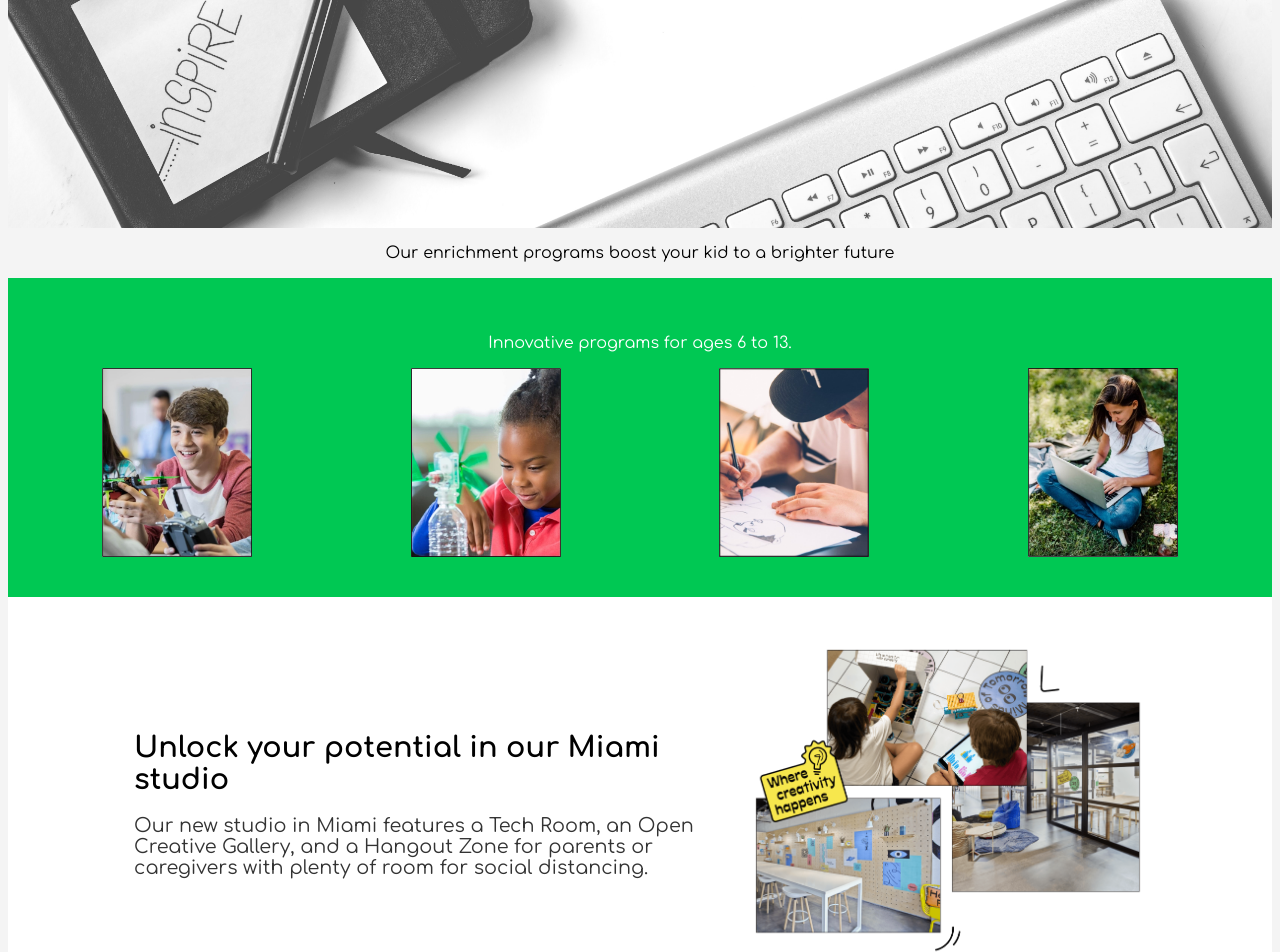
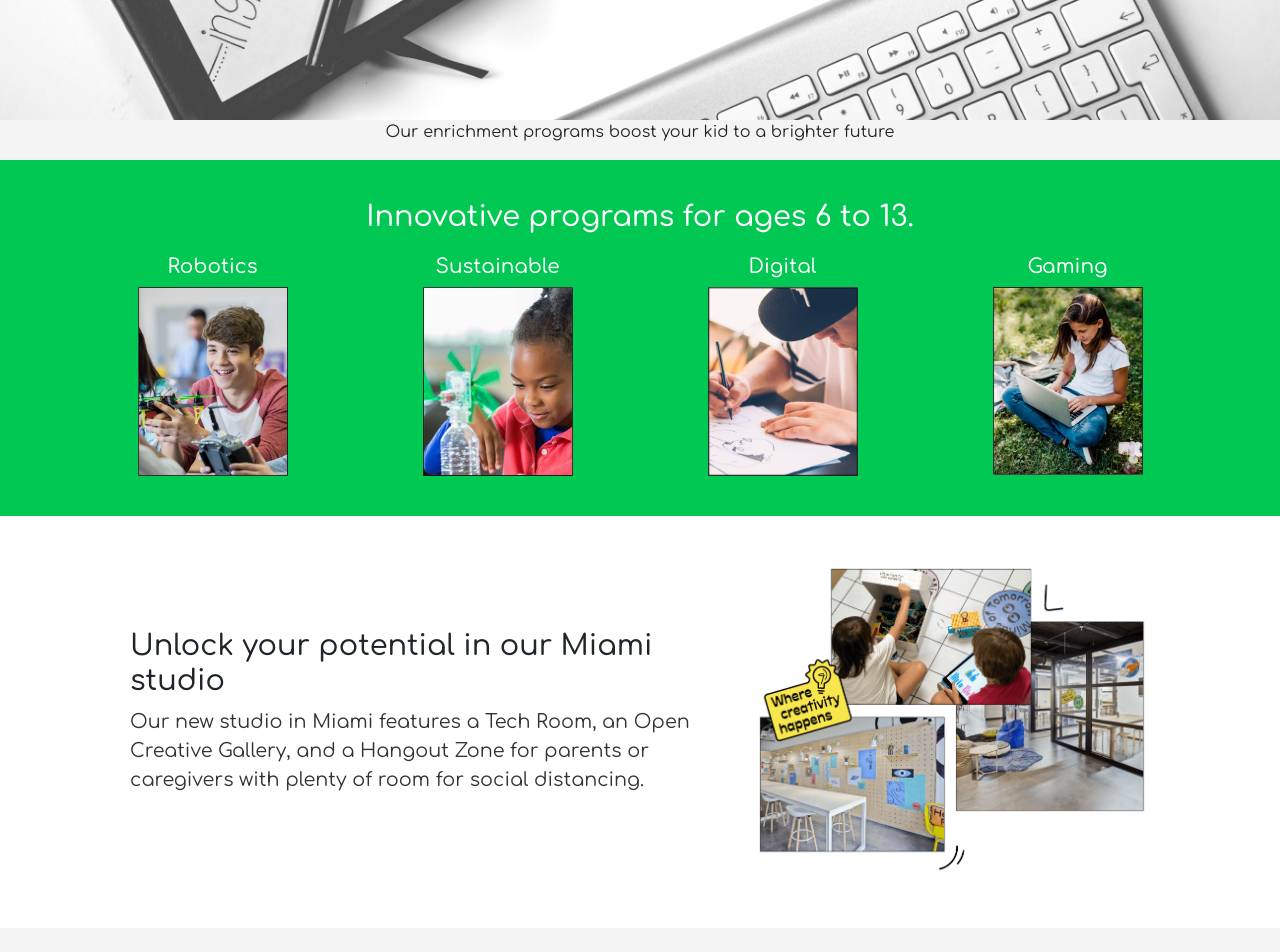
Before and after one commit to raulvazquez007/Minds-of-Tomorrow-RaulVazquez, a plain HTML site: page index.html in a window 1280 px wide. Shown: the part 680-1632 px from the top of the page. Drawn offline with nearby package versions, Linux system fonts and the light colour scheme.

Commit message:
vbnm,xvx

```diff
--- a/estilo.css
+++ b/estilo.css
@@ -36,8 +36,6 @@ body {
 }
 .info .images {
     display: grid;
-    grid-template-columns: repeat(2, 2fr);
-    gap: 10px;
     justify-items: center;
 }
 .info img {
@@ -94,9 +92,6 @@ body {
     .hero-text {
         max-width: 50%;
     }
-    .info .images {
-        grid-template-columns: repeat(4, 1fr)
-    }
     .extra-images {
         grid-template-columns: repeat(4, 1fr);
     }
--- a/index.html
+++ b/index.html
@@ -4,6 +4,9 @@
     <meta charset="UTF-8">
     <meta name="viewport" content="width=device-width, initial-scale=1.0">
     <title>Minds of Tomorrow</title>
+    <link href="https://cdn.jsdelivr.net/npm/bootstrap@5.3.3/dist/css/bootstrap.min.css" rel="stylesheet" integrity="sha384-QWTKZyjpPEjISv5WaRU9OFeRpok6YctnYmDr5pNlyT2bRjXh0JMhjY6hW+ALEwIH" crossorigin="anonymous">
+    <script src="https://cdn.jsdelivr.net/npm/bootstrap@5.3.3/dist/js/bootstrap.bundle.min.js" integrity="sha384-YvpcrYf0tY3lHB60NNkmXc5s9fDVZLESaAA55NDzOxhy9GkcIdslK1eN7N6jIeHz" crossorigin="anonymous"></script><link href="https://cdn.jsdelivr.net/npm/bootstrap@5.3.3/dist/css/bootstrap.min.css" rel="stylesheet" integrity="sha384-QWTKZyjpPEjISv5WaRU9OFeRpok6YctnYmDr5pNlyT2bRjXh0JMhjY6hW+ALEwIH" crossorigin="anonymous">
+    <script src="https://cdn.jsdelivr.net/npm/bootstrap@5.3.3/dist/js/bootstrap.bundle.min.js" integrity="sha384-YvpcrYf0tY3lHB60NNkmXc5s9fDVZLESaAA55NDzOxhy9GkcIdslK1eN7N6jIeHz" crossorigin="anonymous"></script>
     <link rel="stylesheet" href="./estilo.css">
     <link href="https://fonts.googleapis.com/css2?family=Comfortaa:wght@300..700&display=swap" rel="stylesheet">
 
@@ -17,17 +20,36 @@
         </div>
     </header>
     <p>Our enrichment programs boost your kid to a brighter future</p>
-    <section class="info">
-        <div class="text">
-            <p>Innovative programs for ages 6 to 13.</p>
+    </section>
+    <div class="info">
+        <div class="container text-fluid">
+            <div class="row">
+                <div class="col-sm-12 col-lg-12">
+                    <h2 id="inno" class="col-sm-12 col-lg-12">Innovative programs for ages 6 to 13.</h2>
+                </div>
+                 <div class="col-sm-6 col-lg-3">
+                    <h5 id="robo">Robotics</h5>
+                    <img id="imgverde" src="./imagenes/section-2-a.jpeg">
+                </div>
+
+                <div class="col-sm-6 col-lg-3">
+                    <h5 id="robo">Sustainable</h5>
+                    <img id="imgverde" src="./imagenes/section-2-b.jpeg">
+                </div>
+
+                <div class="col-sm-6 col-lg-3">
+                    <h5 id="robo">Digital</h5>
+                    <img id="imgverde" src="./imagenes/section-2-c.jpeg">
+                </div>
+
+                <div class="col-sm-6 col-lg-3">
+                    <h5 id="robo">Gaming</h5>
+                    <img id="imgverde" src="./imagenes/section-2-d.jpeg">
+                </div>
+
+            </div>
         </div>
-        <div class="images">
-            <img src="./imagenes/section-2-a.jpeg" alt="Program 1">
-            <img src="./imagenes/section-2-b.jpeg" alt="Program 2">
-            <img src="./imagenes/section-2-c.jpeg" alt="Program 3">
-            <img src="./imagenes/section-2-d.jpeg" alt="Program 4">
-        </div>
-    </section>
+    </div>
 
     <section class="studio">
         <div class="studio-text">
```
